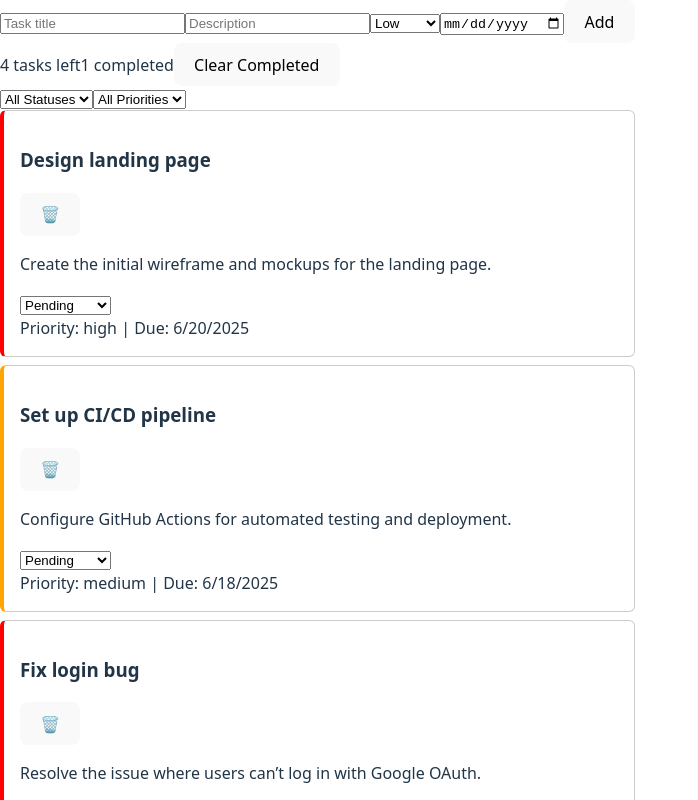
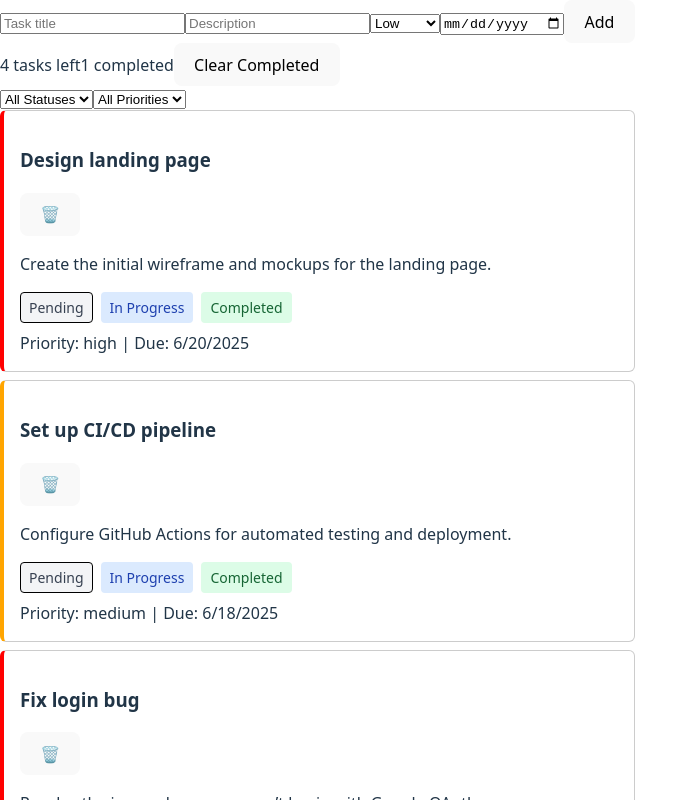
Before and after one commit to Bvega/task-manager, a React (Vite) app: page / in a window 1280 px wide. Shown: the top 800 px of the page, without its empty margins (0-698 px from the left). Built offline with nearby package versions, Linux system fonts and the light colour scheme.

Commit message:
feat: replace status dropdown with clickable status badges

```diff
--- a/src/components/TaskItem/TaskItem.tsx
+++ b/src/components/TaskItem/TaskItem.tsx
@@ -1,19 +1,23 @@
-import React from 'react';
-import { TaskItemProps } from '../../types';
+import type { TaskItemProps } from '../../types';
 
-export const TaskItem: React.FC<TaskItemProps> = ({ task, onStatusChange, onDelete }) => {
+export function TaskItem({ task, onStatusChange, onDelete }: TaskItemProps) {
   const { id, title, description, status, priority, dueDate } = task;
 
-  // Build class list based on status and priority
   const classes = [
     'task-item',
     status === 'completed' ? 'task-completed' : '',
     `priority-${priority}`,
   ].join(' ');
 
+  const statuses: Array<{ key: typeof status; label: string }> = [
+    { key: 'pending', label: 'Pending' },
+    { key: 'in-progress', label: 'In Progress' },
+    { key: 'completed', label: 'Completed' },
+  ];
+
   return (
     <div className={classes}>
-      {/* Header: title and delete button */}
+      {/* Header */}
       <div className="flex justify-between items-center mb-2">
         <h3 className="text-lg font-semibold">{title}</h3>
         <button onClick={() => onDelete(id)} aria-label="Delete task">
@@ -24,22 +28,28 @@ export const TaskItem: React.FC<TaskItemProps> = ({ task, onStatusChange, onDele
       {/* Description */}
       <p className="mb-2">{description}</p>
 
-      {/* Status selector */}
-      <select
-        value={status}
-        onChange={(e) => onStatusChange(id, e.target.value as any)}
-        className="mb-2"
-      >
-        <option value="pending">Pending</option>
-        <option value="in-progress">In Progress</option>
-        <option value="completed">Completed</option>
-      </select>
+      {/* Status badges */}
+      <div className="status-badges">
+        {statuses.map(s => (
+          <span
+            key={s.key}
+            className={[
+              'status-badge',
+              s.key,
+              status === s.key ? 'selected' : '',
+            ].join(' ')}
+            onClick={() => onStatusChange(id, s.key)}
+          >
+            {s.label}
+          </span>
+        ))}
+      </div>
 
-      {/* Footer: priority and formatted due date */}
+      {/* Priority & Due Date */}
       <div className="text-sm text-gray-600">
         <span>Priority: {priority}</span> |{' '}
         <span>Due: {new Date(dueDate).toLocaleDateString()}</span>
       </div>
     </div>
   );
-};
+}
--- a/src/index.css
+++ b/src/index.css
@@ -95,3 +95,32 @@ button:focus-visible {
 .priority-high {
   border-left: 4px solid red;
 }
+/* Status badges */
+.status-badges {
+  display: flex;
+  gap: 0.5rem;
+  margin-bottom: 0.5rem;
+}
+.status-badge {
+  padding: 0.25rem 0.5rem;
+  border-radius: 0.25rem;
+  cursor: pointer;
+  font-size: 0.875rem;
+  border: 1px solid transparent;
+  transition: background-color 0.2s, border-color 0.2s;
+}
+.status-badge.pending {
+  background-color: #f3f4f6;
+  color: #374151;
+}
+.status-badge.in-progress {
+  background-color: #dbeafe;
+  color: #1e40af;
+}
+.status-badge.completed {
+  background-color: #dcfce7;
+  color: #166534;
+}
+.status-badge.selected {
+  border-color: #000;
+}
```
